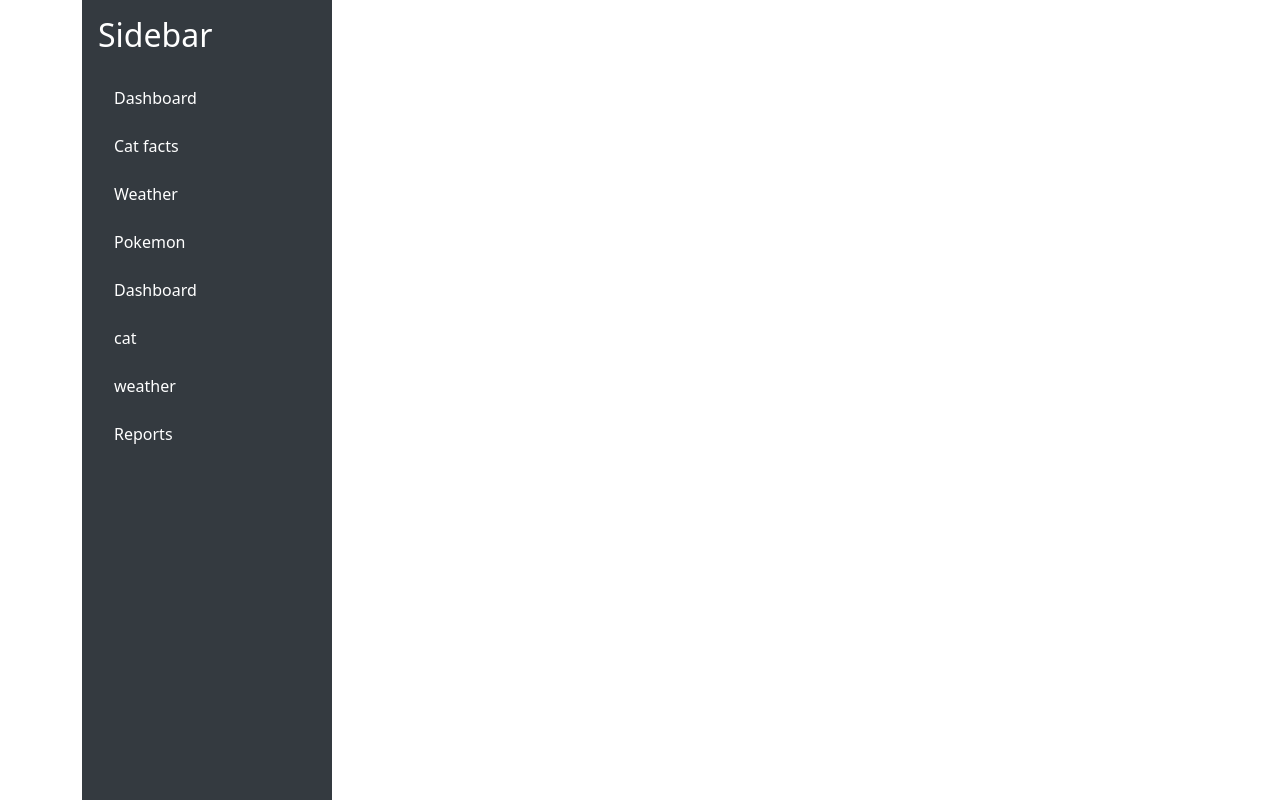
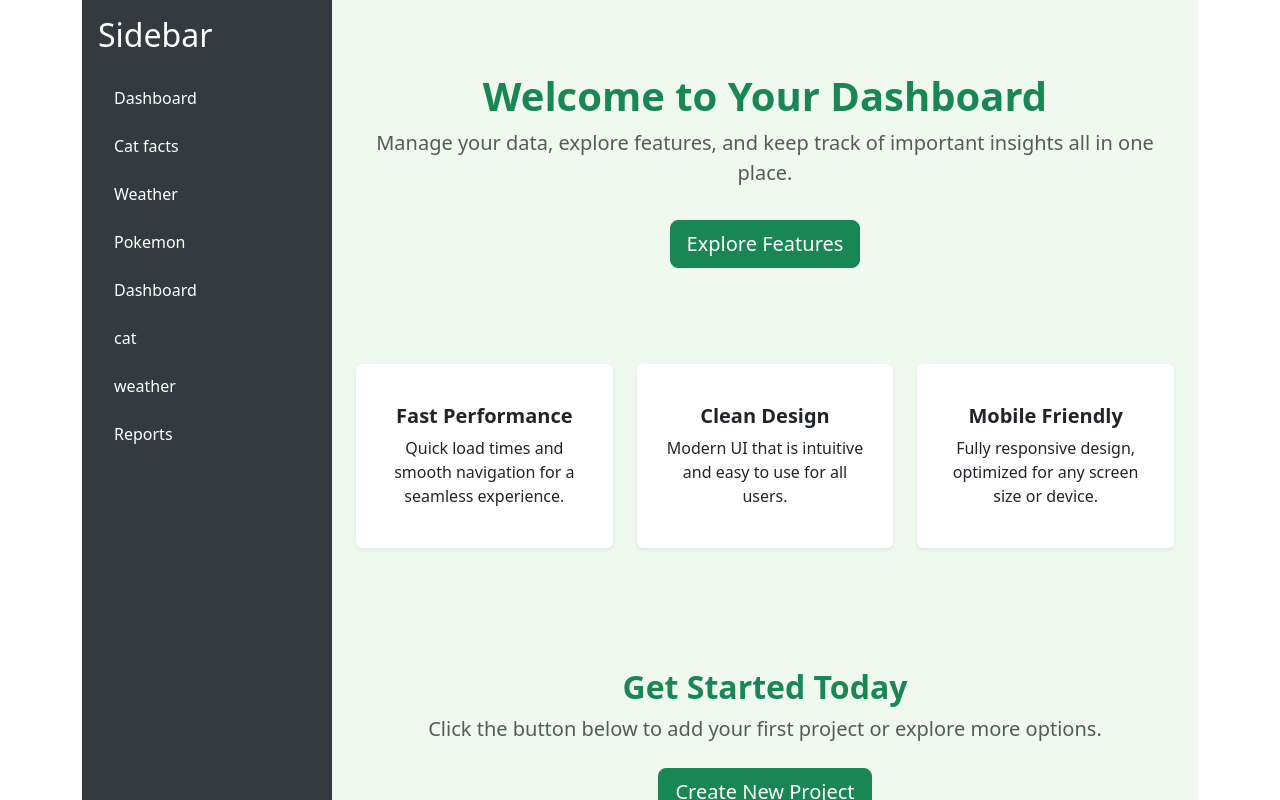
Before and after one commit to Anoopcoder2004/Api, an Angular app: page /dashboard in a window 1280 px wide. Before the commit this address led to /. Built offline with nearby package versions, Linux system fonts and the light colour scheme.

Commit message:
added dashboard page

```diff
--- a/src/app/app.routes.ts
+++ b/src/app/app.routes.ts
@@ -2,10 +2,12 @@ import { Routes } from '@angular/router';
 import { WeatherApiComponent } from './weather-api/weather-api.component';
 import { CatComponent } from './cat/cat.component';
 import { PokemonComponent } from './pokemon/pokemon.component';
+import { DashboardComponent } from './dashboard/dashboard.component';
 
 export const routes: Routes = [
   { path: 'weather', component: WeatherApiComponent },
   { path: 'cat',component: CatComponent},
-  { path: 'pokemon',component: PokemonComponent}
+  { path: 'pokemon',component: PokemonComponent},
+  { path: 'dashboard', component: DashboardComponent }
 
 ];
--- /dev/null
+++ b/src/app/dashboard/dashboard.component.html
@@ -0,0 +1,43 @@
+<!-- Main Content for Landing Page -->
+<div class="container-fluid p-4" style="background-color: #f0f9f0; min-height: 100vh;">
+
+  <!-- Hero Section -->
+  <div class="text-center py-5">
+    <h1 class="text-success fw-bold">Welcome to Your Dashboard</h1>
+    <p class="text-muted fs-5">Manage your data, explore features, and keep track of important insights all in one place.</p>
+    <a href="#features" class="btn btn-success btn-lg mt-3">Explore Features</a>
+  </div>
+
+  <!-- Features Section -->
+  <div id="features" class="row text-center py-5">
+    <div class="col-md-4 mb-4">
+      <div class="card border-0 shadow-sm p-4 feature-card">
+        <i class="bi bi-speedometer2 text-success fs-1 mb-3"></i>
+        <h5 class="fw-bold">Fast Performance</h5>
+        <p>Quick load times and smooth navigation for a seamless experience.</p>
+      </div>
+    </div>
+    <div class="col-md-4 mb-4">
+      <div class="card border-0 shadow-sm p-4 feature-card">
+        <i class="bi bi-palette text-success fs-1 mb-3"></i>
+        <h5 class="fw-bold">Clean Design</h5>
+        <p>Modern UI that is intuitive and easy to use for all users.</p>
+      </div>
+    </div>
+    <div class="col-md-4 mb-4">
+      <div class="card border-0 shadow-sm p-4 feature-card">
+        <i class="bi bi-phone text-success fs-1 mb-3"></i>
+        <h5 class="fw-bold">Mobile Friendly</h5>
+        <p>Fully responsive design, optimized for any screen size or device.</p>
+      </div>
+    </div>
+  </div>
+
+  <!-- CTA Section -->
+  <div class="text-center py-5">
+    <h2 class="text-success fw-bold">Get Started Today</h2>
+    <p class="text-muted fs-5 mb-4">Click the button below to add your first project or explore more options.</p>
+    <a href="#" class="btn btn-success btn-lg">Create New Project</a>
+  </div>
+
+</div>
--- a/src/app/sidebar/sidebar.component.html
+++ b/src/app/sidebar/sidebar.component.html
@@ -4,7 +4,7 @@
     <h2 class="mb-4">Sidebar</h2>
     <ul class="nav nav-pills flex-column">
       <li class="nav-item mb-2">
-        <a href="#" class="nav-link text-white">Dashboard</a>
+        <a href="#" class="nav-link text-white" routerLink="/dashboard">Dashboard</a>
       </li>
       <li class="nav-item mb-2">
         <a href="#" class="nav-link text-white" routerLink="/cat">Cat facts</a>
```
Also changed, not shown: src/app/dashboard/dashboard.component.ts (added, +12 -0 lines), src/app/dashboard/dashboard.component.css (added), 1 other file (tests, documents, lock files or other folders).
